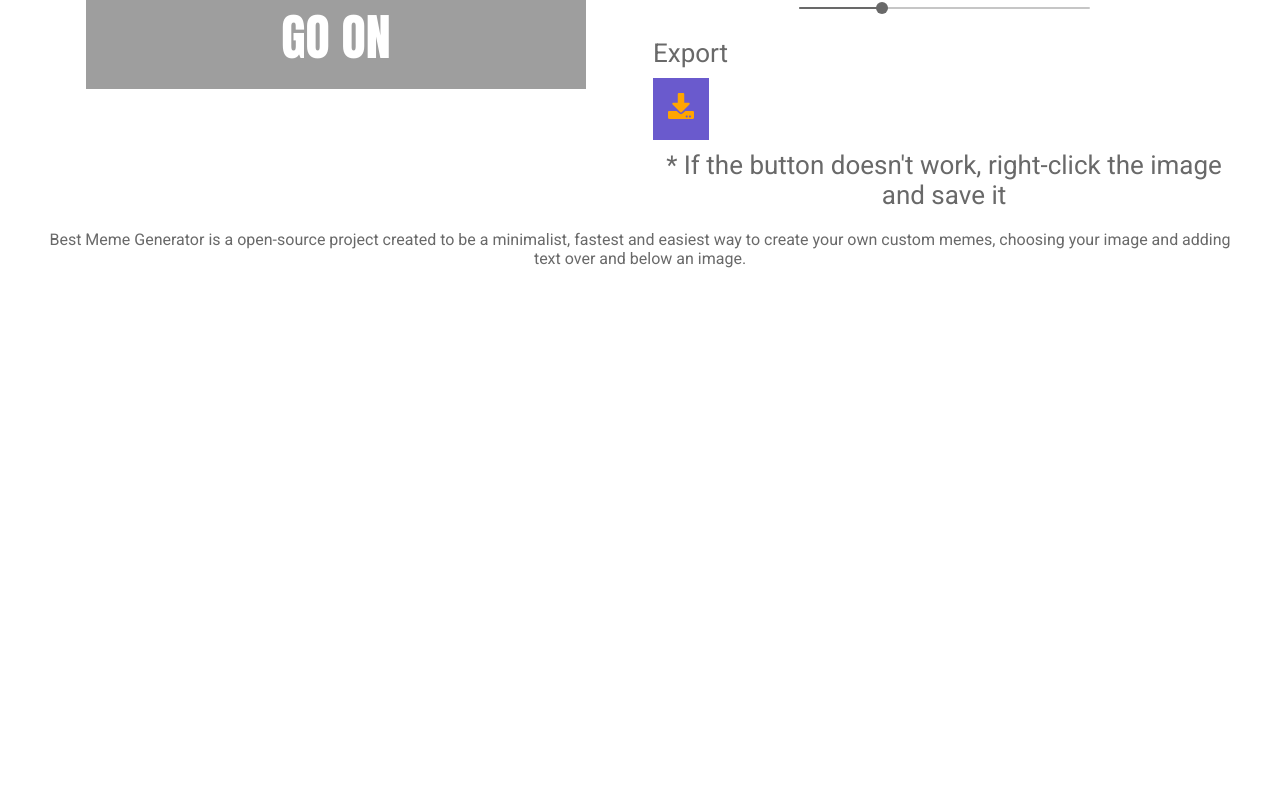
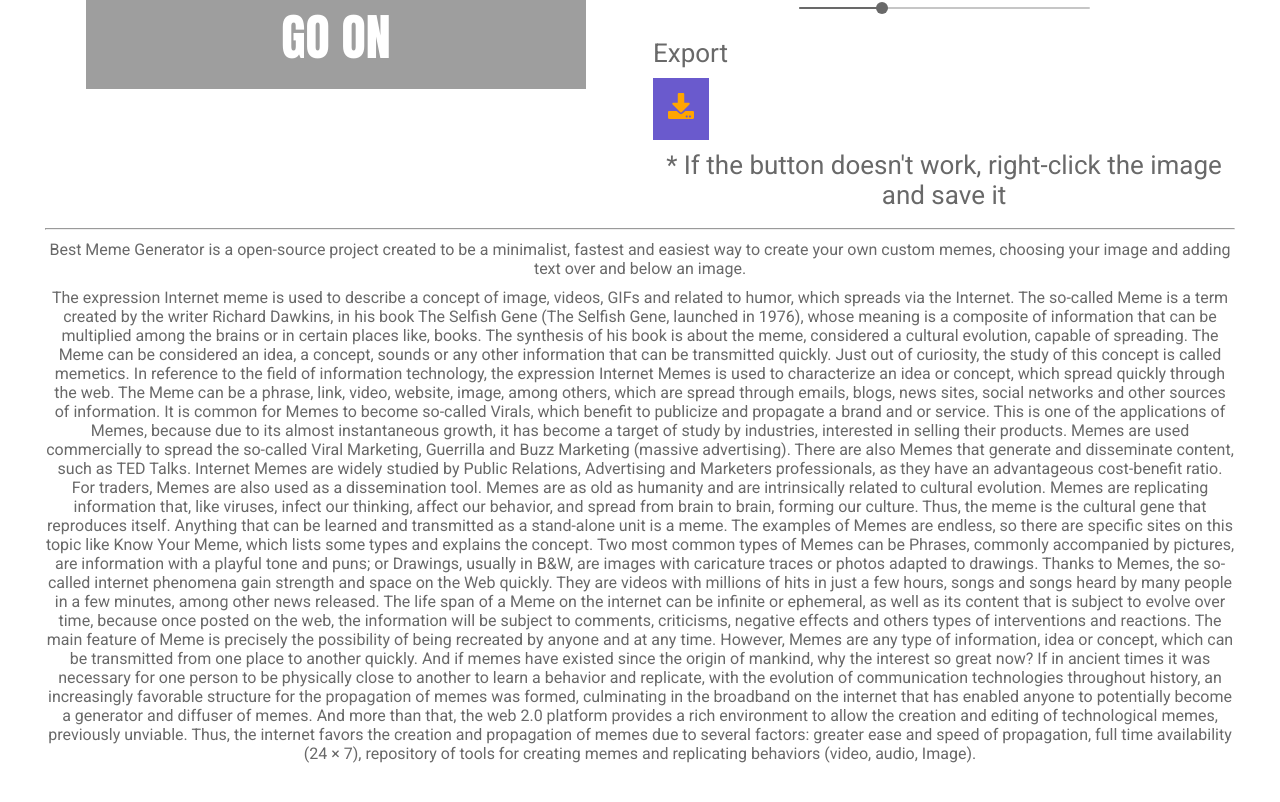
Before and after one commit to renatamarques97/best-meme-generator, a React (Create React App) app: page / in a window 1280 px wide. Shown: the part 654-1456 px from the top of the page. Before the commit the page ends 977 px from the top, so only its background shows below. Built offline with nearby package versions, Linux system fonts and the light colour scheme; the HTML template or start-up script is replaced by a standard one.

Commit message:
add description in home page

```diff
--- a/src/App.js
+++ b/src/App.js
@@ -12,9 +12,71 @@ function App() {
         <h1>Best Meme Generator</h1>
         <MemeGenerator />
       </header>
+
+      <hr/>
       <p>Best Meme Generator is a open-source project created to be
         a minimalist, fastest and easiest way to create your own custom memes,
         choosing your image and adding text over and below an image.</p>
+      <p>The expression Internet meme is used to describe a concept of image,
+        videos, GIFs and related to humor, which spreads via the Internet.
+        The so-called Meme is a term created by the writer Richard Dawkins,
+        in his book The Selfish Gene (The Selfish Gene, launched in 1976),
+        whose meaning is a composite of information that can be multiplied
+        among the brains or in certain places like, books. The synthesis of
+        his book is about the meme, considered a cultural evolution, capable
+        of spreading. The Meme can be considered an idea, a concept, sounds
+        or any other information that can be transmitted quickly. Just out
+        of curiosity, the study of this concept is called memetics.
+        In reference to the field of information technology, the expression
+        Internet Memes is used to characterize an idea or concept, which
+        spread quickly through the web. The Meme can be a phrase, link,
+        video, website, image, among others, which are spread through emails,
+        blogs, news sites, social networks and other sources of information.
+        It is common for Memes to become so-called Virals, which benefit to
+        publicize and propagate a brand and or service. This is one of the
+        applications of Memes, because due to its almost instantaneous growth,
+        it has become a target of study by industries, interested in selling
+        their products. Memes are used commercially to spread the so-called
+        Viral Marketing, Guerrilla and Buzz Marketing (massive advertising).
+        There are also Memes that generate and disseminate content, such as TED Talks.
+        Internet Memes are widely studied by Public Relations, Advertising and
+        Marketers professionals, as they have an advantageous cost-benefit ratio.
+        For traders, Memes are also used as a dissemination tool.
+        Memes are as old as humanity and are intrinsically related to cultural
+        evolution. Memes are replicating information that, like viruses,
+        infect our thinking, affect our behavior, and spread from brain to brain,
+        forming our culture. Thus, the meme is the cultural gene that reproduces itself.
+        Anything that can be learned and transmitted as a stand-alone unit is a meme.
+        The examples of Memes are endless, so there are specific sites on this
+        topic like Know Your Meme, which lists some types and explains the concept.
+        Two most common types of Memes can be Phrases, commonly accompanied by
+        pictures, are information with a playful tone and puns; or Drawings,
+        usually in B&W, are images with caricature traces or photos adapted
+        to drawings. Thanks to Memes, the so-called internet phenomena
+        gain strength and space on the Web quickly. They are videos with millions
+        of hits in just a few hours, songs and songs heard by many people in a few
+        minutes, among other news released.
+        The life span of a Meme on the internet can be infinite or ephemeral,
+        as well as its content that is subject to evolve over time, because
+        once posted on the web, the information will be subject to comments,
+        criticisms, negative effects and others types of interventions and reactions.
+        The main feature of Meme is precisely the possibility of being recreated
+        by anyone and at any time. However, Memes are any type of information,
+        idea or concept, which can be transmitted from one place to another quickly.
+        And if memes have existed since the origin of mankind, why the interest so
+        great now? If in ancient times it was necessary for one person to be
+        physically close to another to learn a behavior and replicate, with
+        the evolution of communication technologies throughout history, an
+        increasingly favorable structure for the propagation of memes was formed,
+        culminating in the broadband on the internet that has enabled anyone to
+        potentially become a generator and diffuser of memes. And more than that,
+        the web 2.0 platform provides a rich environment to allow the creation
+        and editing of technological memes, previously unviable. Thus,
+        the internet favors the creation and propagation of memes due to several
+        factors: greater ease and speed of propagation, full time availability
+        (24 × 7), repository of tools for creating memes and replicating behaviors
+        (video, audio, Image).
+      </p>
     </div>
   );
 }
```
